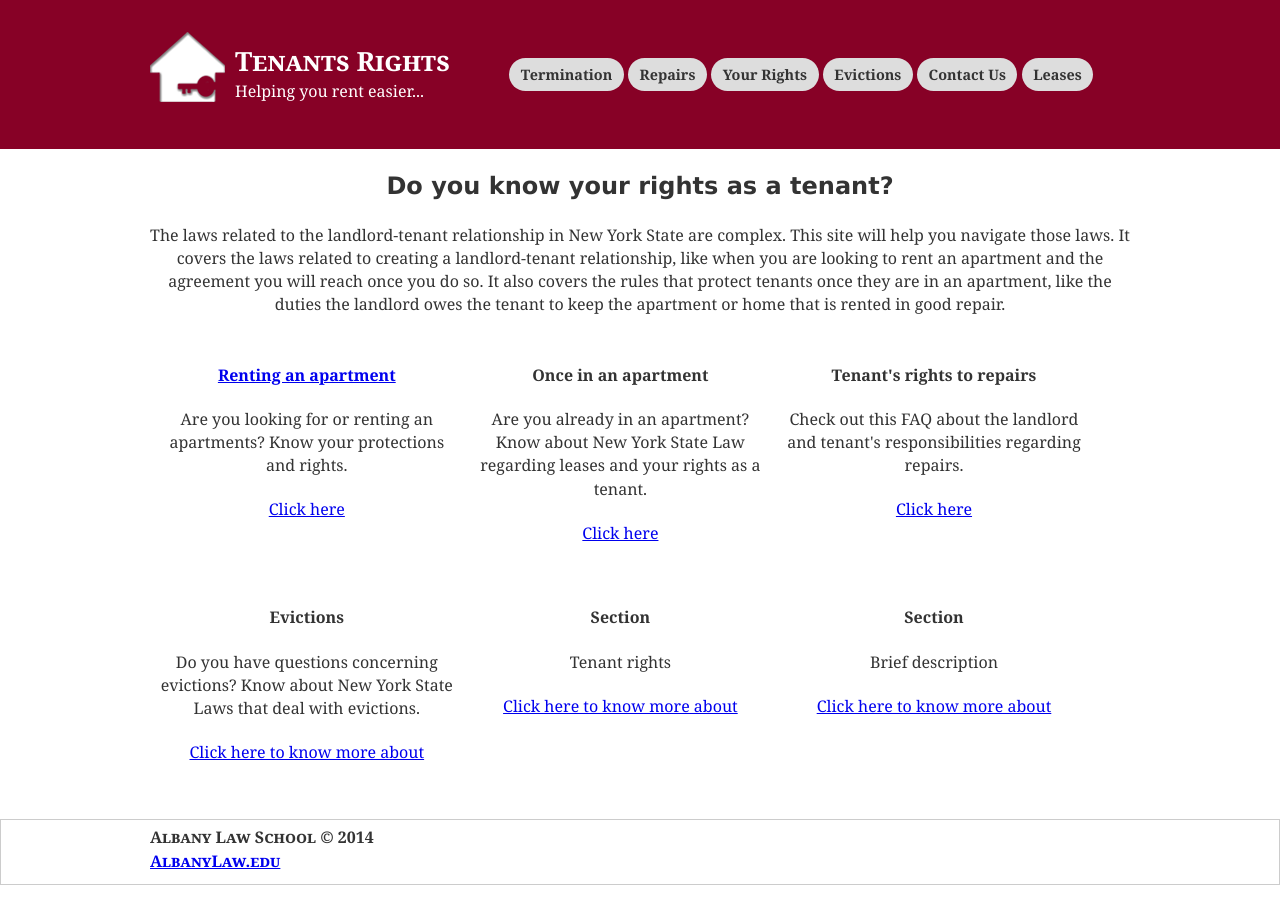
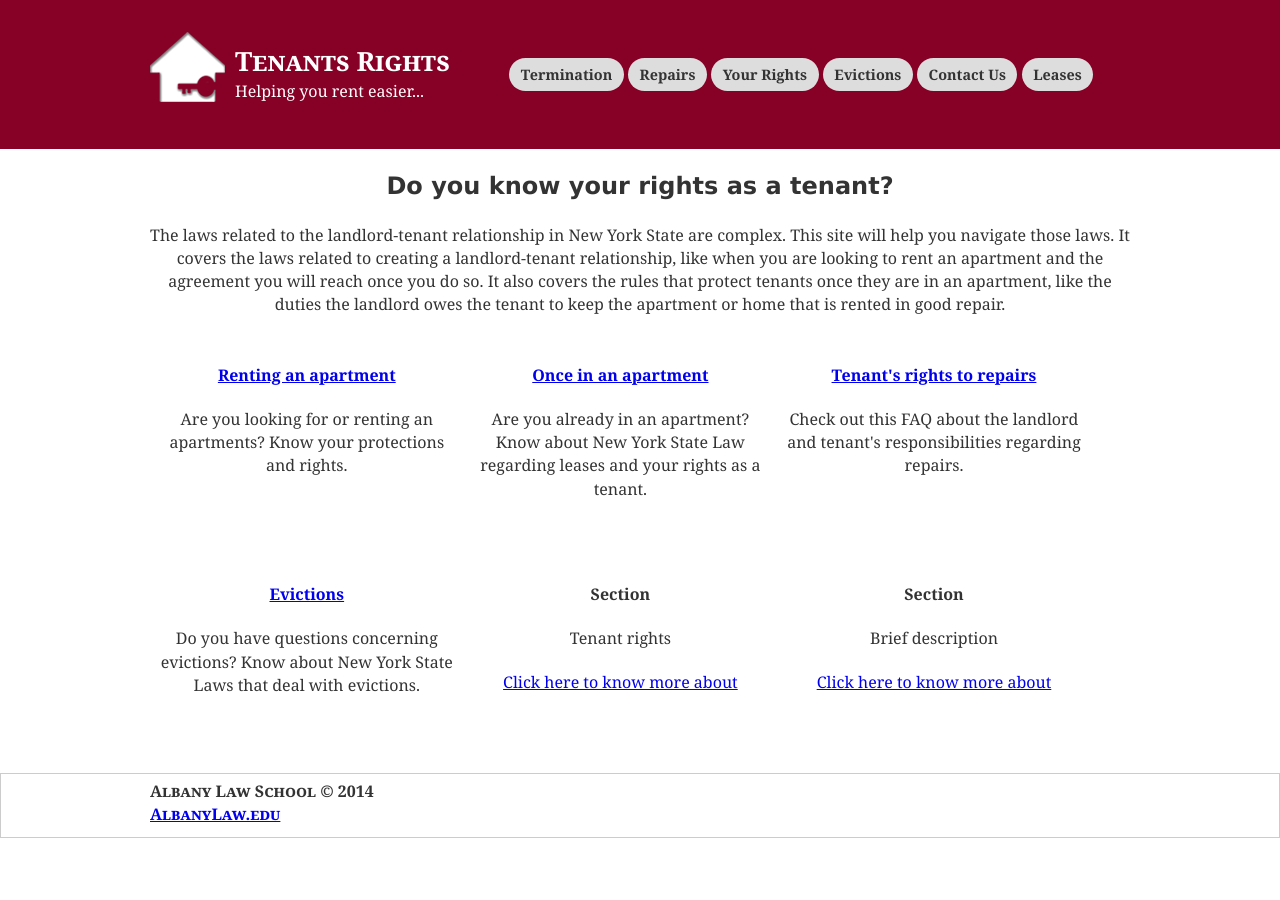
Before and after one commit to iinf362/team5, a Jekyll site: the page built from index.html, in a window 1280 px wide. Built offline with Jekyll 4.4.1, drawn with Linux system fonts in a browser that asks for light colours.

Commit message:
replaced "Click me" with section title

```diff
--- a/index.html
+++ b/index.html
@@ -11,24 +11,20 @@ title: Home
         <div class="col-30">
             <h4 class="section-title"><a href="leases/index.html">Renting an apartment</a></h4>
             <p class="section-description">Are you looking for or renting an apartments? Know your protections and rights.</p>
-            <a href="leases/index.html">Click here</a>
         </div>
         <div class="col-30">
-            <h4 class="section-title">Once in an apartment</h4>
+            <h4 class="section-title"><a href="rights/index.html">Once in an apartment</a></h4>
             <p class="section-description">Are you already in an apartment? Know about New York State Law regarding leases and your rights as a tenant.</p>
-            <a href="rights/index.html">Click here</a>
         </div>
         <div class="col-30">
-            <h4 class="section-title">Tenant's rights to repairs</h4>
+            <h4 class="section-title"><a href="repairs/index.html">Tenant's rights to repairs</a></h4>
             <p class="section-description">Check out this FAQ about the landlord and tenant's responsibilities regarding repairs.</p>
-            <a href="repairs/index.html">Click here</a>
         </div>
     </div>
     <div class="content-columns cf">
         <div class="col-30">
-            <h4 class="section-title">Evictions</h4>
+            <h4 class="section-title"><a href="evictions/index.html">Evictions<a/></h4>
             <p class="section-description">Do you have questions concerning evictions? Know about New York State Laws that deal with evictions.</p>
-            <a href="evictions/index.html">Click here to know more about</a>
         </div>
         <div class="col-30">
             <h4 class="section-title">Section</h4>
```
